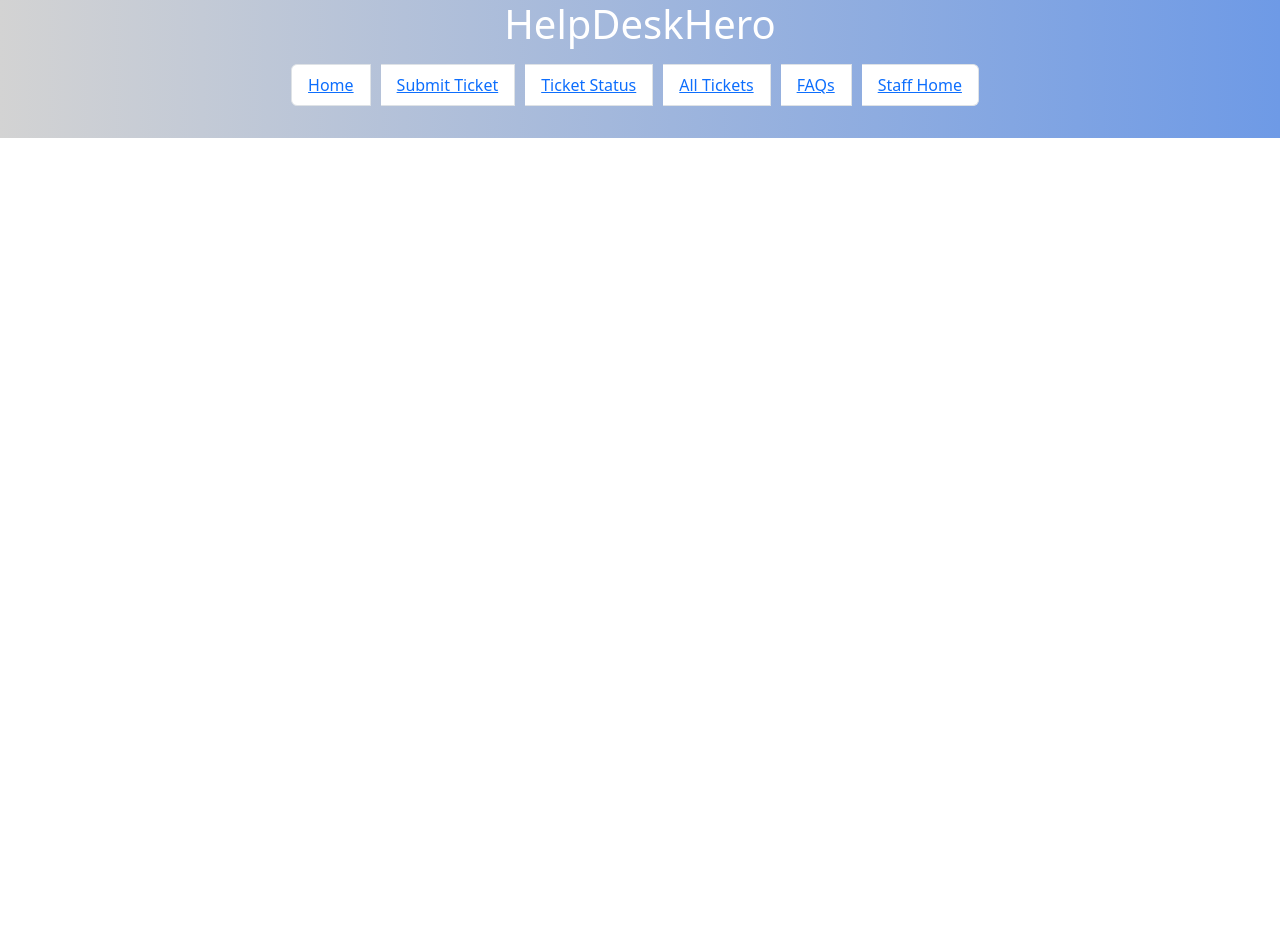
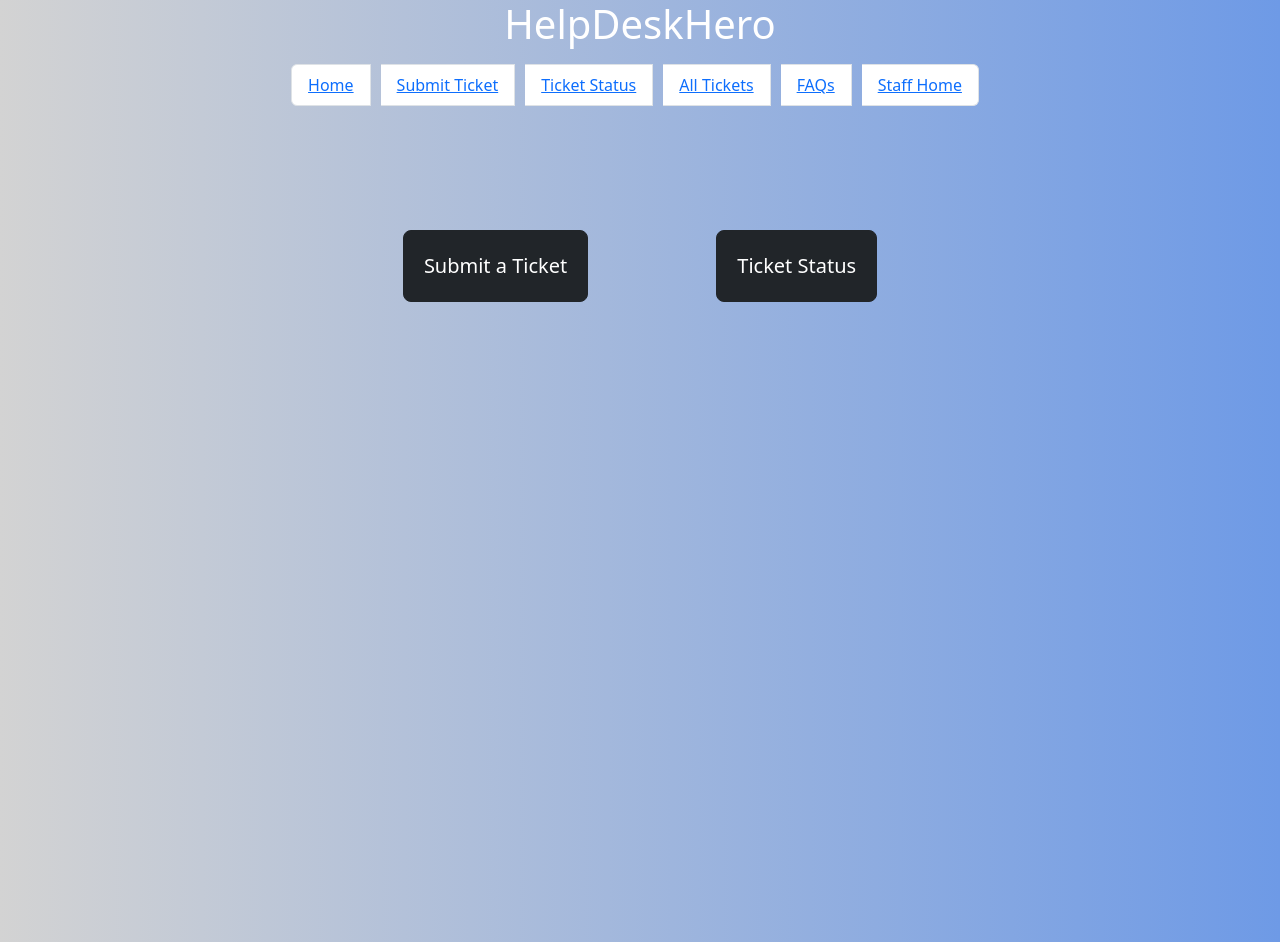
Before and after one commit to fudpucker1/sdi-project3, a React (Create React App) app in the folder helpdeskhero/: page / in a window 1280 px wide. Before the commit the page ends 800 px from the top, so only its background shows below. Built offline with nearby package versions, Linux system fonts and the light colour scheme.

Commit message:
Home Route

```diff
--- a/helpdeskhero/src/App.js
+++ b/helpdeskhero/src/App.js
@@ -21,7 +21,7 @@
       <nav>
         <div className = 'navbar'>
           <ul style={{ listStyleType: "none" }} className="list-group list-group-horizontal">
-            <li style={{display: 'flex', marginRight: '10px'}} className="list-group-item"><Link to="/home">Home</Link></li>
+            <li style={{display: 'flex', marginRight: '10px'}} className="list-group-item"><Link to="/">Home</Link></li>
             <li style={{ display: 'flex', marginRight: '10px' }} className="list-group-item"><Link to="/submit-ticket">Submit Ticket</Link></li>
             <li style={{ display: 'flex', marginRight: '10px' }} className="list-group-item"><Link to="/ticket-status">Ticket Status</Link></li>
             <li style={{ display: 'flex', marginRight: '10px' }} className="list-group-item"><Link to="/all-tickets">All Tickets</Link></li>
@@ -34,7 +34,7 @@
       </nav>
 
       <Routes>
-        <Route path="/home" element={<Home/>} />
+        <Route path="/" element={<Home/>} />
         <Route path="/ticket-status" element={<TicketStatus/>} />
         <Route path="/staff" element={<StaffHome/>} />
         <Route path="/all-tickets" element={<AllTickets/>} />
--- a/helpdeskhero/src/Pages/TicketSubmission.js
+++ b/helpdeskhero/src/Pages/TicketSubmission.js
@@ -91,7 +91,7 @@
 
    const GoHome = () => {
      setSubmit(false)
-     navigate('/home')
+     navigate('/')
    }
 
    const NewTicket = () => {
```
